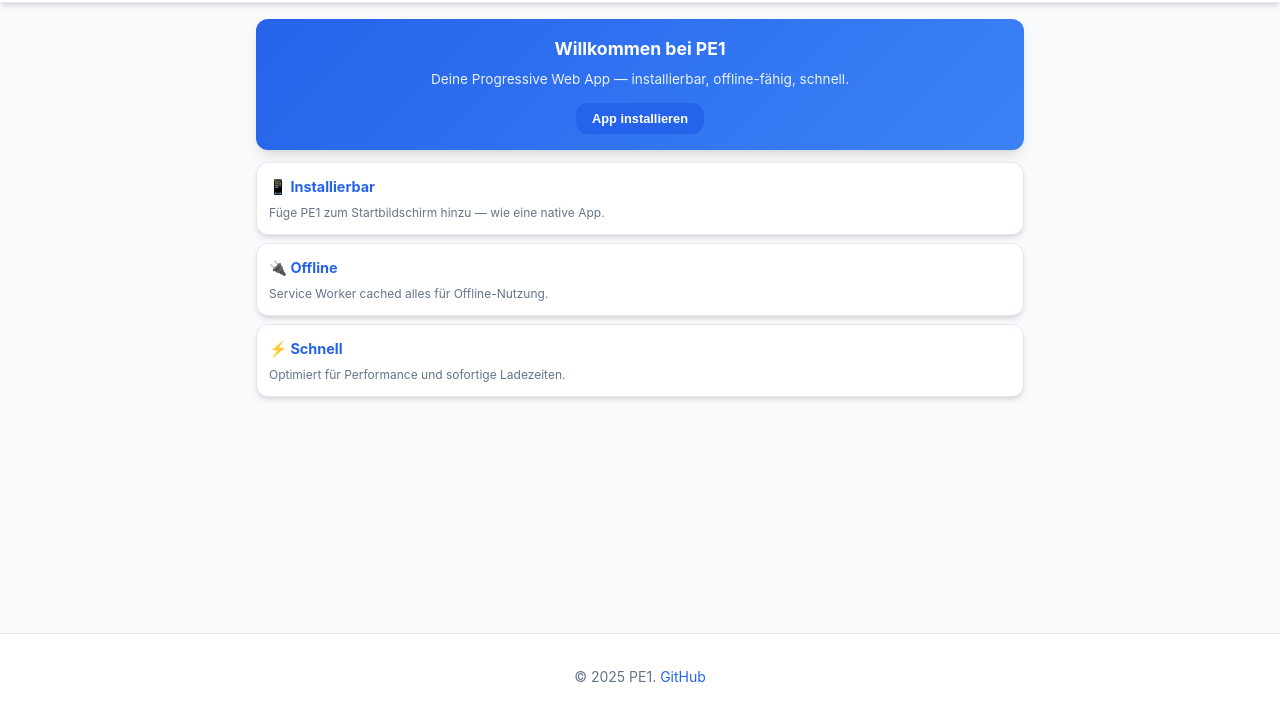
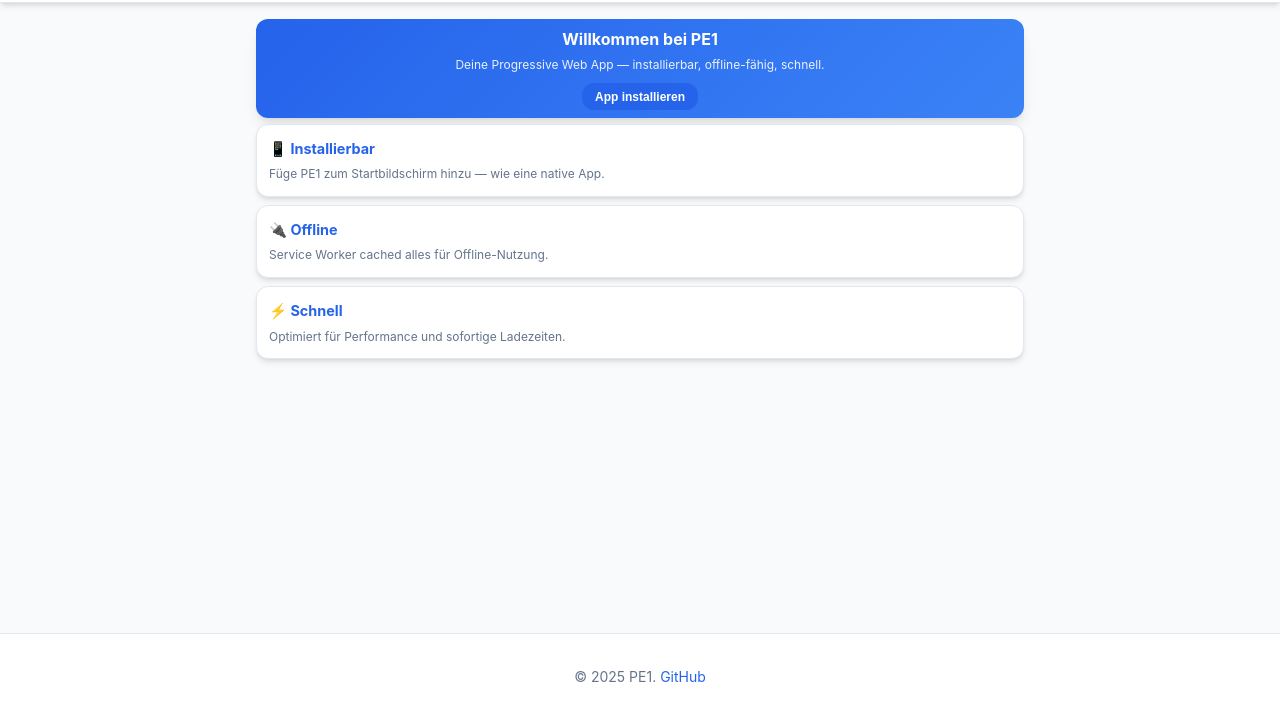
Before and after one commit to BavarianOne/PE1, a plain HTML site: page index.html in a window 1280 px wide. Shown: the part 80-800 px from the top of the page. Drawn offline with Linux system fonts and the light colour scheme.

Commit message:
Even more compact hero sections across all pages

```diff
--- a/index.html
+++ b/index.html
@@ -51,10 +51,10 @@
   </header>
 
   <main>
-    <section class="hero" style="padding: 1rem; margin-bottom: 0.75rem;">
-      <h2 style="font-size: 1.1rem; margin-bottom: 0.35rem;">Willkommen bei PE1</h2>
-      <p style="font-size: 0.85rem; margin-bottom: 0.75rem;">Deine Progressive Web App — installierbar, offline-fähig, schnell.</p>
-      <button id="installBtn" class="btn primary" hidden style="padding: 0.5rem 1rem; font-size: 0.8rem;">App installieren</button>
+    <section class="hero" style="padding: 0.5rem; margin-bottom: 0.35rem;">
+      <h2 style="font-size: 1rem; margin-bottom: 0.15rem;">Willkommen bei PE1</h2>
+      <p style="font-size: 0.75rem; margin-bottom: 0.5rem;">Deine Progressive Web App — installierbar, offline-fähig, schnell.</p>
+      <button id="installBtn" class="btn primary" hidden style="padding: 0.4rem 0.8rem; font-size: 0.75rem;">App installieren</button>
     </section>
 
     <section class="features" style="grid-template-columns: 1fr; gap: 0.5rem;">
```
Also changed, not shown: about.html (+3 -3 lines), compass.html (+3 -3 lines), contact.html (+3 -3 lines).
